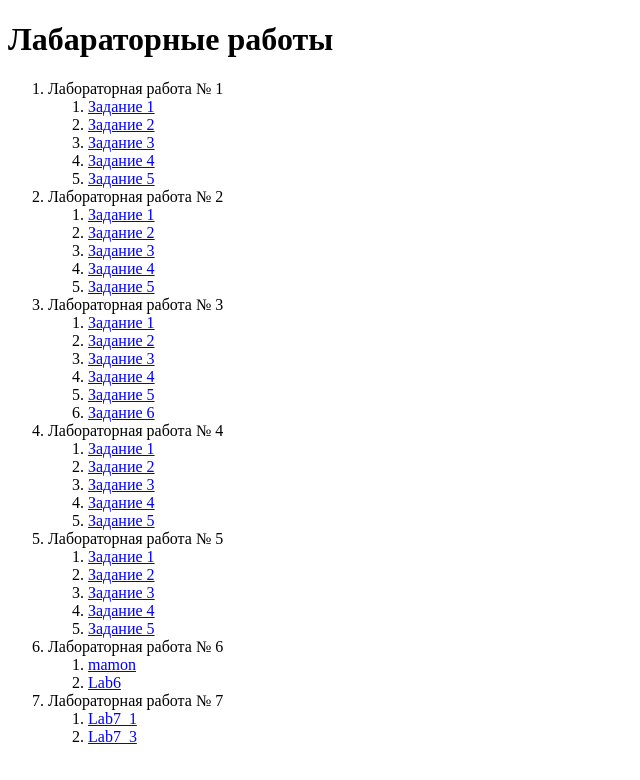
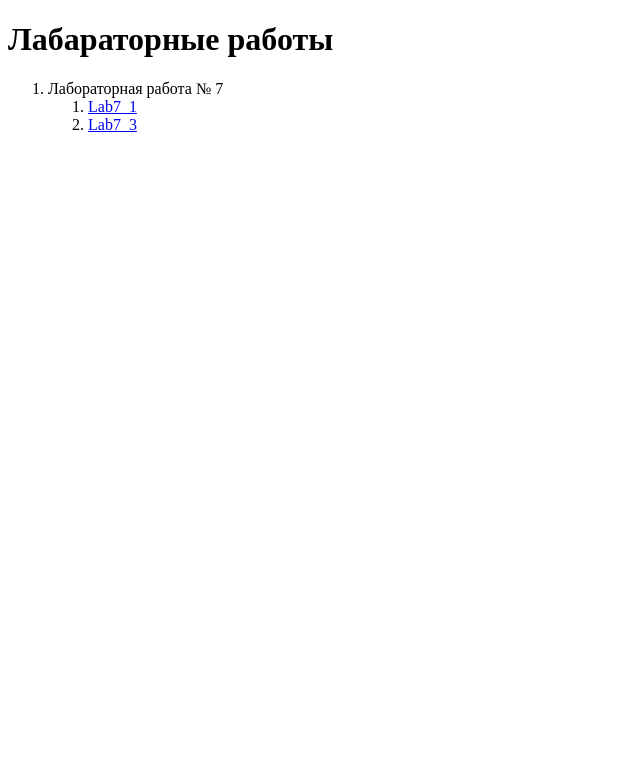
Before and after one commit to DRAGERON-DIABLOC/DRAGERON-DIABLOC, a plain HTML site: page index.html in a window 1280 px wide. Shown: the whole page, without its empty margins (0-640 px from the left). Drawn offline with Linux system fonts and the light colour scheme.

Commit message:
Update index.html

```diff
--- a/index.html
+++ b/index.html
@@ -8,59 +8,7 @@
 <body>
     <h1>Лабараторные работы</h1>
      <ol>
-        <li>Лабораторная работа № 1
-            <ol>
-                <li><a href="lab1/lab_1.html">Задание 1</a></li>
-                <li><a href="lab1/lab_2.html">Задание 2</a></li>
-                <li><a href="lab1/lab_3.html">Задание 3</a></li>
-                <li><a href="lab1/lab_4.html">Задание 4</a></li>
-                <li><a href="lab1/lab_5.html">Задание 5</a></li>
-            </ol>
-        </li>
-         <li>Лабораторная работа № 2
-            <ol>
-                <li><a href="lab2/lab2_1.html">Задание 1</a></li>
-                <li><a href="lab2/lab2_2.html">Задание 2</a></li>
-                <li><a href="lab2/lab2_3.html">Задание 3</a></li>
-                <li><a href="lab2/lab2_4.html">Задание 4</a></li>
-                <li><a href="lab2/lab2_5.html">Задание 5</a></li>
-            </ol>
-        </li>
-         <li>Лабораторная работа № 3
-            <ol>
-                <li><a href="lab3/lab3_1.html">Задание 1</a></li>
-                <li><a href="lab3/lab3_2.html">Задание 2</a></li>
-                <li><a href="lab3/lab3_3.html">Задание 3</a></li>
-                <li><a href="lab3/lab3_4.html">Задание 4</a></li>
-                <li><a href="lab3/lab3_5.html">Задание 5</a></li>
-                <li><a href="lab3/lab3_6.html">Задание 6</a></li>
-            </ol>
-        </li>
-         <li>Лабораторная работа № 4
-            <ol>
-                <li><a href="lab4/lab4_1.html">Задание 1</a></li>
-                <li><a href="lab4/lab4_2.html">Задание 2</a></li>
-                <li><a href="lab4/lab4_3.html">Задание 3</a></li>
-                <li><a href="lab4/lab4_4.html">Задание 4</a></li>
-                <li><a href="lab4/lab4_5.html">Задание 5</a></li>
-            </ol>
-        </li>
-         <li>Лабораторная работа № 5
-            <ol>
-                <li><a href="lab5/lab5_1.html">Задание 1</a></li>
-                <li><a href="lab5/lab5_2.html">Задание 2</a></li>
-                <li><a href="lab5/lab5_3.html">Задание 3</a></li>
-                <li><a href="lab5/lab5_4.html">Задание 4</a></li>
-                <li><a href="lab5/lab5_5.html">Задание 5</a></li>
-            </ol>
-        </li>
-         <li>Лабораторная работа № 6
-            <ol>
-        <li><a href="https://github.com/Dogi330/mamon">mamon</a></li>
-        <li><a href="https://Dogi330.github.io/mamon/">Lab6</a></li>
-            </ol>
-        </li>
-         <li>Лабораторная работа № 7
+            <li>Лабораторная работа № 7
             <ol>
                 <li><a href="lab7/index.html">Lab7_1</a></li>
                 <li><a href="lab7/index13.html">Lab7_3</a></li>
```
